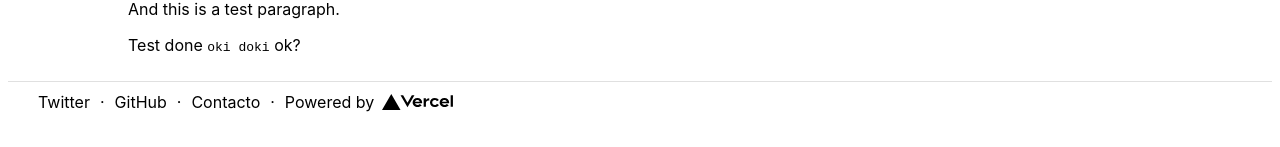
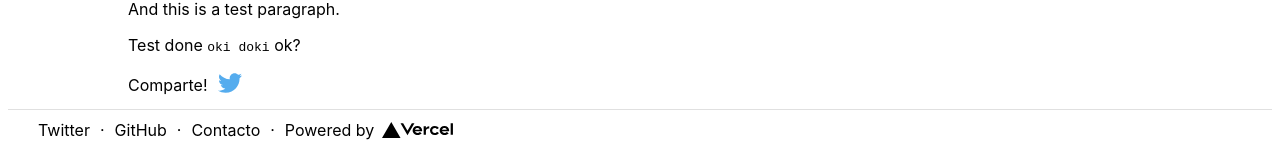
Before and after one commit to Xaconi/xaconi-site, a Next.js app: page / in a window 1280 px wide. Shown: the part 910-1057 px from the top of the page. Before the commit the page ends 1032 px from the top, so only its background shows below. Built offline with nearby package versions, Linux system fonts and the light colour scheme.

Commit message:
Added basic share on post page.

```diff
--- a/components/article.js
+++ b/components/article.js
@@ -18,6 +18,12 @@ export default function Article({title, image, content}) {
             />
             <h1>{ title }</h1>
             <Markdown>{ content }</Markdown>
+            <div className={postStyles.share}>
+                Comparte!
+                <a href="https://twitter.com/xaconi" target="_blank">
+                    <img src="/twitter_logo.svg" width="24" height="24" />
+                </a>
+            </div>
         </section>
     );
 }
--- a/styles/Post.module.css
+++ b/styles/Post.module.css
@@ -3,6 +3,12 @@
     margin: 0 auto;
 }
 
-.img {
-    width: 100%;
+.share {
+    display: flex;
+    align-items: center;
 }
+
+.share a {
+    display: block;
+    margin-left: 10px;
+}
```
